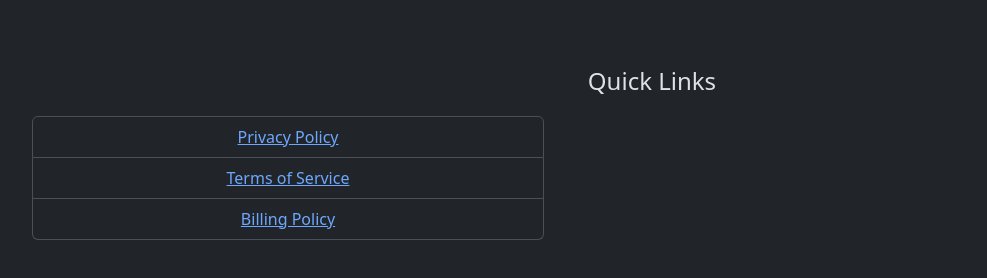
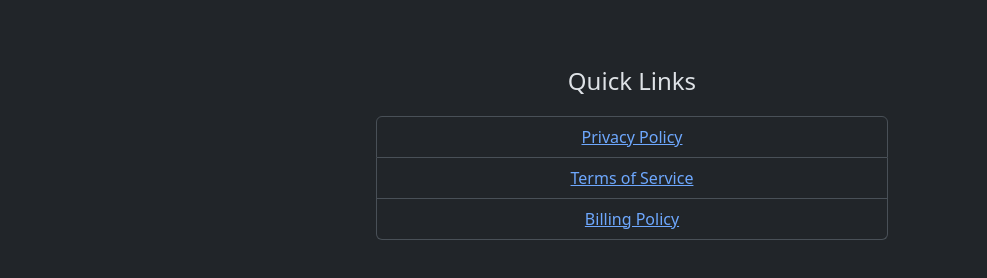
Before and after one commit to TDevTeam/legal, a plain HTML site: page index.html in a window 1280 px wide. Shown: the part 372-650 px from the top of the page, without its empty margins (8-995 px from the left). Drawn offline with nearby package versions, Linux system fonts and the light colour scheme.

Commit message:
Made Quick links centered

```diff
--- a/style.css
+++ b/style.css
@@ -1,13 +1,15 @@
 .navigationbar{
     margin-top: 20px;
+    margin-left: 40px;
 }
 .div1{
     max-width: fit-content;
 }
 
-html {
+.hr{
     margin-left: 40px;
 }
+
 
 .center{
     text-align: center;
@@ -20,6 +22,7 @@ html {
 
 .lg{
     width: 40vw;
-    margin-left: 30vw + -40px;
+    margin-left: 30vw;
+    margin-right: 30vw;
     margin-top: 20px;
 }
```
